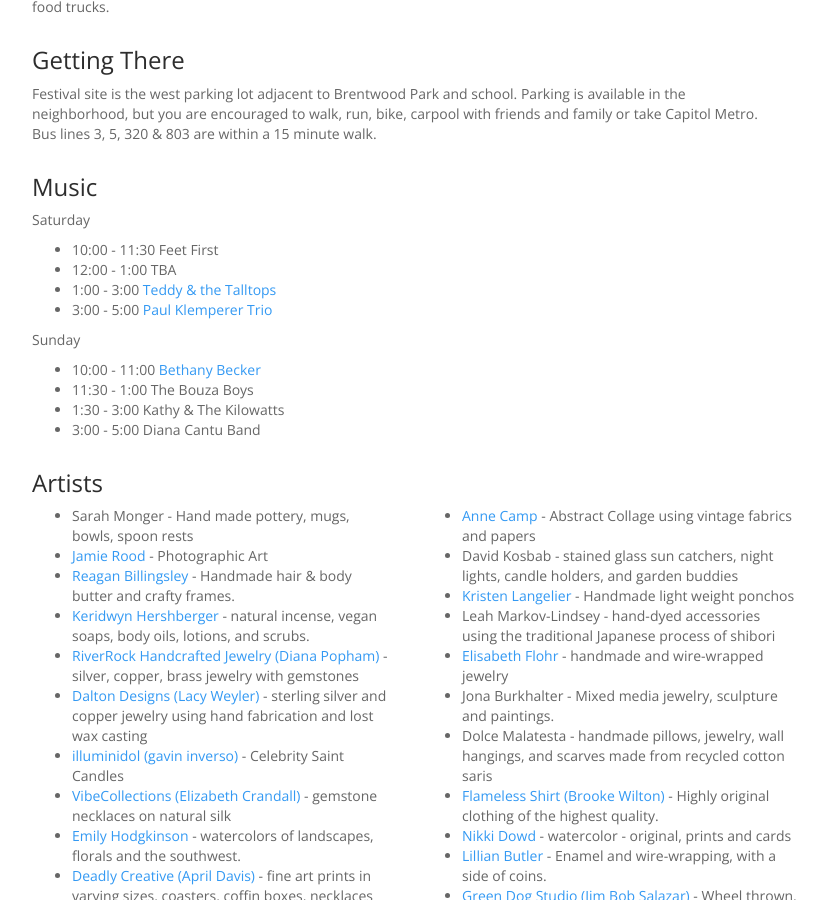
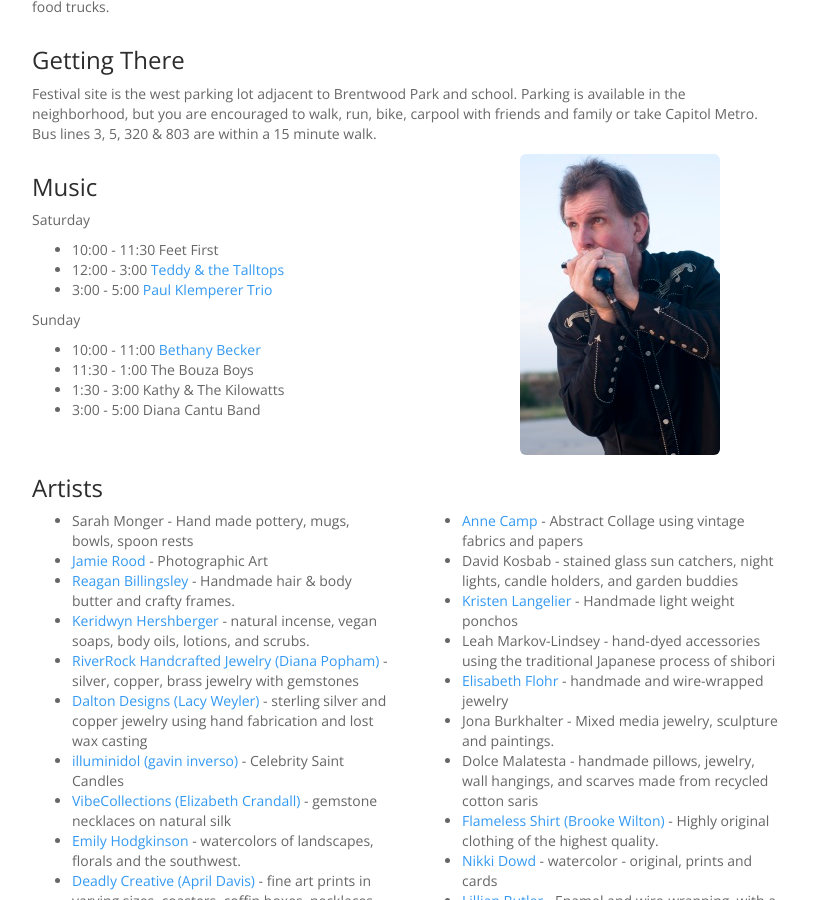
Before and after one commit to vccw/vccw.github.io, a Jekyll site: the page built from artsfest_2016.md, in a window 1280 px wide and 900 px high, scrolled down 844 px. Shown: the whole window, without its empty margins (53-878 px from the left). Built offline with Jekyll 4.4.1, drawn with Linux system fonts in a browser that asks for light colours; comment, search, counter and statistics services are not loaded.

Commit message:
add Teddy image

```diff
--- a/artsfest_2016.md
+++ b/artsfest_2016.md
@@ -62,15 +62,15 @@ title: Violet Crown Arts Festival (December 2016)
 
 	</div></div>
 
-	<div class="row"><div class="col-md-8">
+	<div class="row">
+	<div class="col-md-5">
 
 		<h3>Music</h3>
 
 		<p>Saturday</p>
 		<ul>
 		<li>10:00 - 11:30   Feet First</li>
-		<li>12:00 -  1:00   TBA</li>
-		<li>1:00 -   3:00   <a href="https://www.youtube.com/watch?v=68CgHD25fJ4">Teddy &amp; the Talltops</a></li>
+		<li>12:00 -  3:00   <a href="https://www.youtube.com/watch?v=68CgHD25fJ4">Teddy &amp; the Talltops</a></li>
 		<li>3:00 -   5:00   <a href="http://pksax.com/">Paul Klemperer Trio</a></li>
 		</ul>
 
@@ -82,7 +82,11 @@ title: Violet Crown Arts Festival (December 2016)
 		<li>3:00 -   5:00   Diana Cantu Band</li>
 		</ul>
 
-	</div></div>
+	</div>
+	<div class="col-md-3">
+	<img src="img/tedroddyharp2.jpg" title="Teddy and the Talltops" class="img-rounded">
+	</div>
+	</div>
 
 <!--
 	<div class="row"><div class="col-md-8">
@@ -96,7 +100,8 @@ title: Violet Crown Arts Festival (December 2016)
 
 		<h3>Artists</h3>
 
-	<div class="row"><div class="col-md-6">
+	<div class="row">
+	<div class="col-md-6">
 
         <ul>
         {% for artist in site.data.artists_fall2016 %}
@@ -108,7 +113,7 @@ title: Violet Crown Arts Festival (December 2016)
         </ul>
 
     </div>
-	<div class="row"><div class="col-md-6">
+	<div class="col-md-6">
 
         <ul>
         {% for artist in site.data.artists_fall2016 %}
@@ -120,8 +125,7 @@ title: Violet Crown Arts Festival (December 2016)
         </ul>
 
     </div>
-
-	</div></div>
+	</div>
 
 	<div class="row"><div class="col-md-8">
 
```
Also changed, not shown: img/tedroddyharp2.jpg (added).
